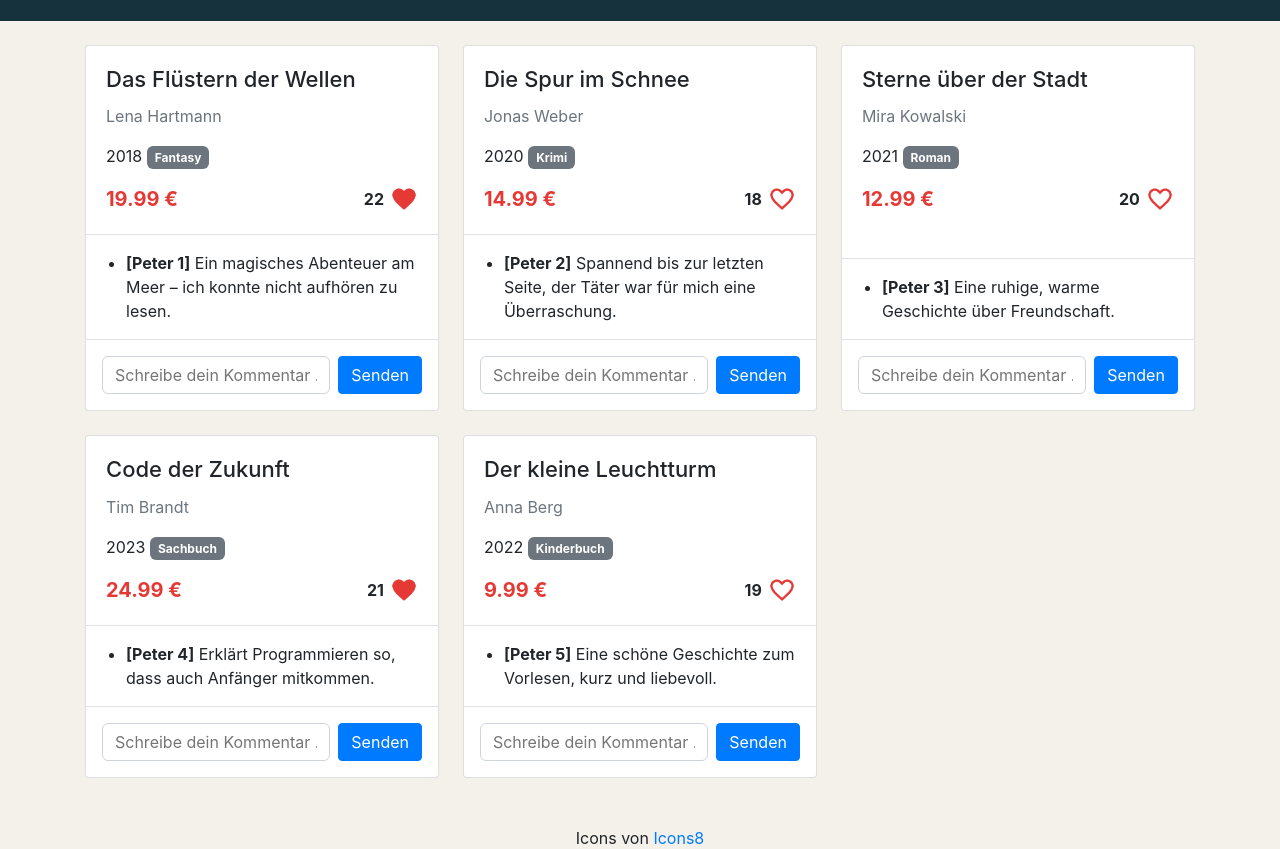
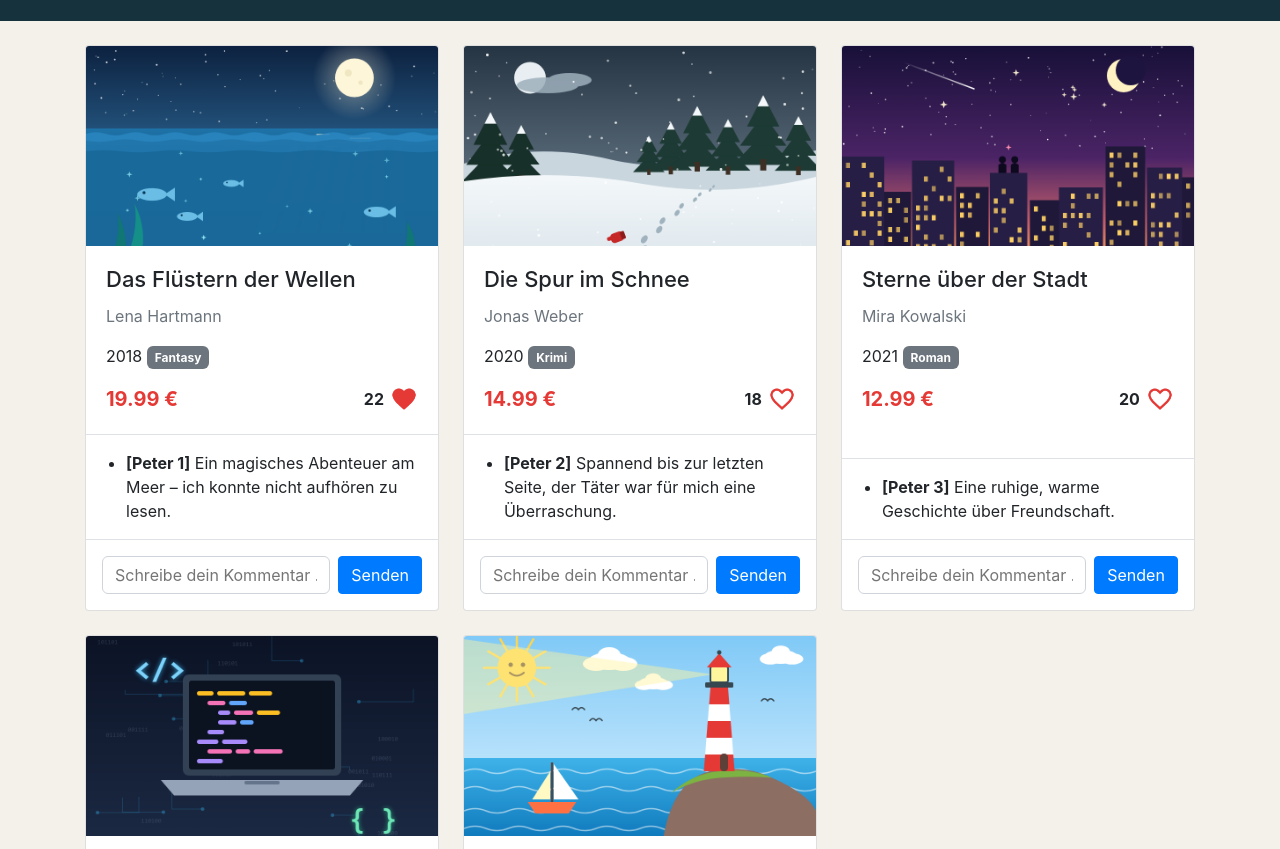
Before and after one commit to Lacha82/10_BOOKSTORE, a plain HTML site: page index.html in a window 1280 px wide. Shown: the part 103-952 px from the top of the page. Drawn offline with nearby package versions, Linux system fonts and the light colour scheme.

Commit message:
feat: add a cover image to every book

```diff
--- a/db.js
+++ b/db.js
@@ -9,6 +9,7 @@ let books = [
         "price": 19.99,
         "publishedYear": 2018,
         "genre": "Fantasy",
+        "image": "./img/books/fluestern-der-wellen.png",
         "comments": [
             {
                 "name": "Peter 1",
@@ -24,6 +25,7 @@ let books = [
         "price": 14.99,
         "publishedYear": 2020,
         "genre": "Krimi",
+        "image": "./img/books/spur-im-schnee.png",
         "comments": [
             {
                 "name": "Peter 2",
@@ -39,6 +41,7 @@ let books = [
         "price": 12.99,
         "publishedYear": 2021,
         "genre": "Roman",
+        "image": "./img/books/sterne-ueber-der-stadt.png",
         "comments": [
             {
                 "name": "Peter 3",
@@ -54,6 +57,7 @@ let books = [
         "price": 24.99,
         "publishedYear": 2023,
         "genre": "Sachbuch",
+        "image": "./img/books/code-der-zukunft.png",
         "comments": [
             {
                 "name": "Peter 4",
@@ -69,6 +73,7 @@ let books = [
         "price": 9.99,
         "publishedYear": 2022,
         "genre": "Kinderbuch",
+        "image": "./img/books/kleiner-leuchtturm.png",
         "comments": [
             {
                 "name": "Peter 5",
--- a/scripts/templates.js
+++ b/scripts/templates.js
@@ -2,6 +2,7 @@
 function getBookTemplate(indexBook, commentsHtml, heartImg) {
     return `
         <article class="card book-card">
+            <img src="${books[indexBook]["image"]}" class="card-img-top book-img" alt="Titelbild von ${books[indexBook]["name"]}">
             <div class="card-body">
                 <h2 class="card-title">${books[indexBook]["name"]}</h2>
                 <p class="author">${books[indexBook]["author"]}</p>
--- a/style.css
+++ b/style.css
@@ -32,6 +32,11 @@ body {
 
 .book-card {
     width: calc(33.33% - 16px);
+}
+
+.book-img {
+    height: 200px;
+    object-fit: cover;
 }
 
 .book-card .card-title {
```
Also changed, not shown: img/books/code-der-zukunft.png (added), img/books/fluestern-der-wellen.png (added), img/books/kleiner-leuchtturm.png (added), img/books/spur-im-schnee.png (added), img/books/sterne-ueber-der-stadt.png (added).
